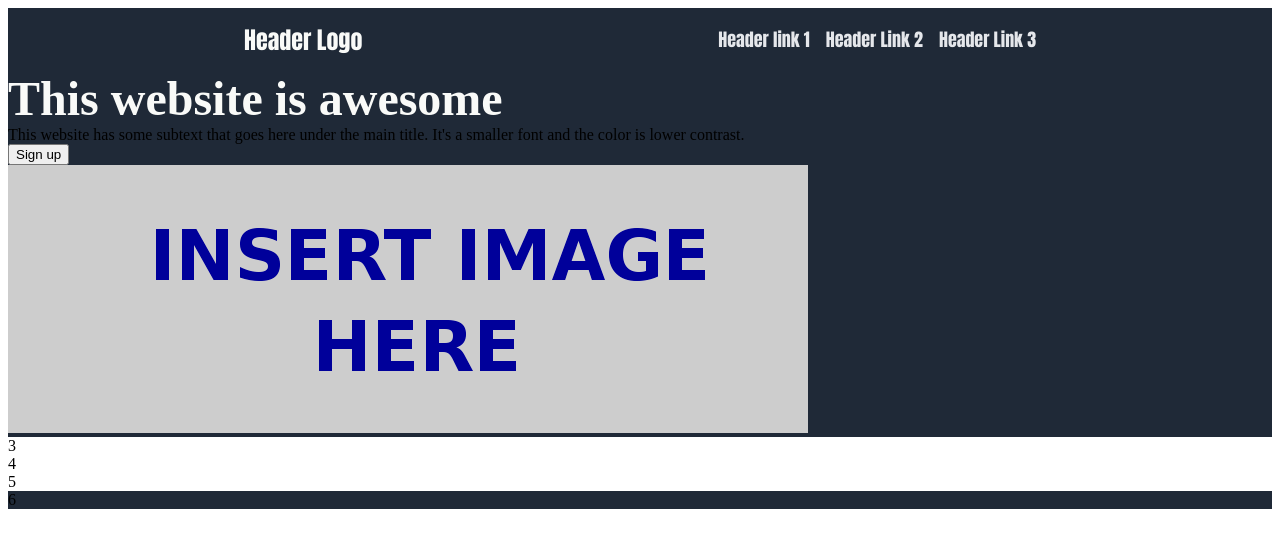
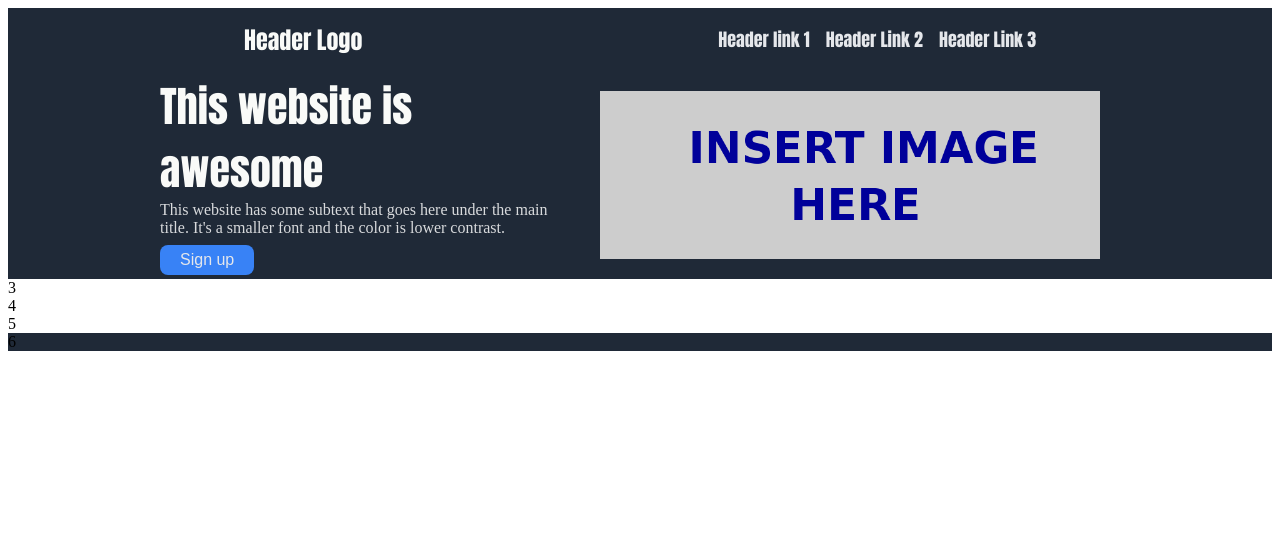
Before and after one commit to Micky-I/Landing-Page, a plain HTML site: page index.html in a window 1280 px wide. Drawn offline with Linux system fonts and the light colour scheme.

Commit message:
started second section of html headertwo with accompaning styles.css

```diff
--- a/styles.css
+++ b/styles.css
@@ -5,6 +5,11 @@ body {
     flex-direction: column;
 
 }
+
+.white {font-size: 16px;
+color: #ffffffd3;
+font-weight: 500;
+width: 400px;}
 
 .header, .headertwo, .footer {
     background-color: #1f2937;
@@ -35,12 +40,47 @@ body {
     color: #e5e7eb;
 }
 
-#main { font-size: 48px;
+#main { font-size: 42px;
     font-weight: 900;
     color: #f9faf8;
+    width: 400px;
+    font-family: Impact, Haettenschweiler, 'Arial Narrow Bold', sans-serif;
+
+
+}
+
+.headertwo {
+    display: flex;
+    justify-content: center;
+    align-items: center;
+    gap: 20px;
+}
+
+.containter {
+    display: flex;
+    align-items: center;
+    justify-content: center;
+
 }
 
 
+img {width: 500px;
+    height: auto;
+    padding: 20px;
+}
+
+button {
+    background-color: #3882f6;
+    color: #e5e7eb;
+    padding: 6px;
+    margin-top: 8px;
+    font-size: 16px;
+    font-weight: 600px;
+    border: none;
+    border-radius: 8px;
+    padding-left: 20px;
+    padding-right: 20px;
+}
 
 
 ul {  list-style-type: none;}
```
